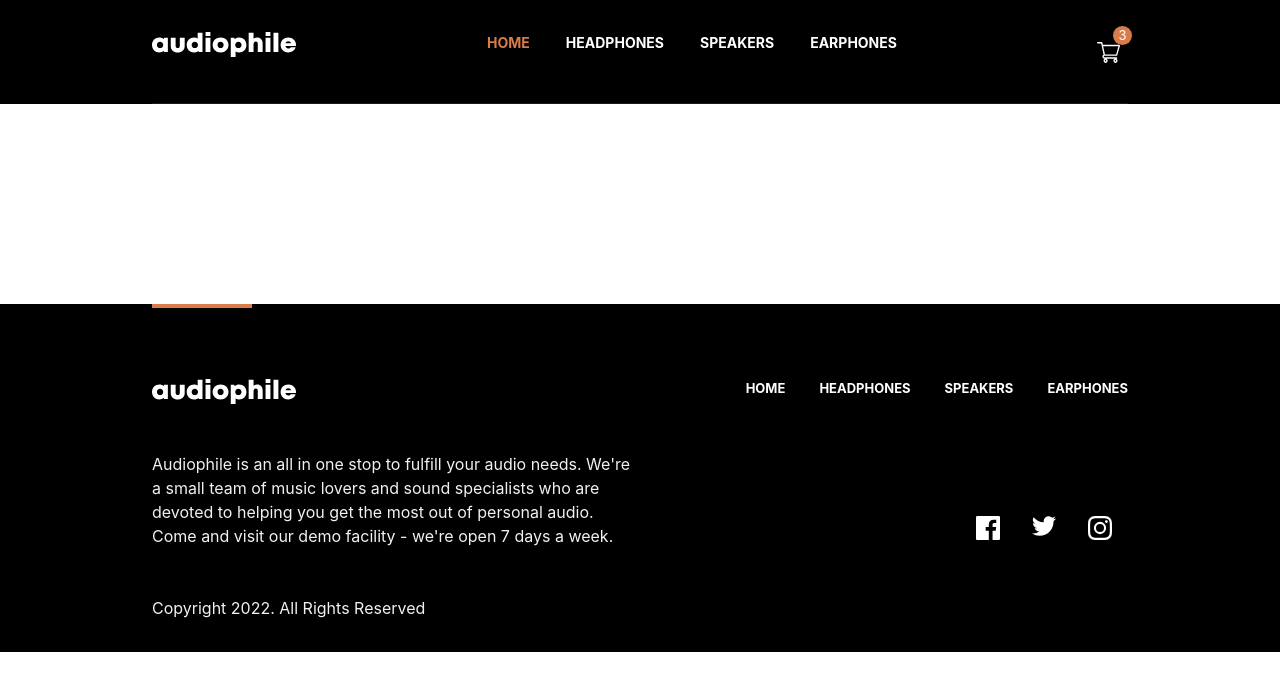
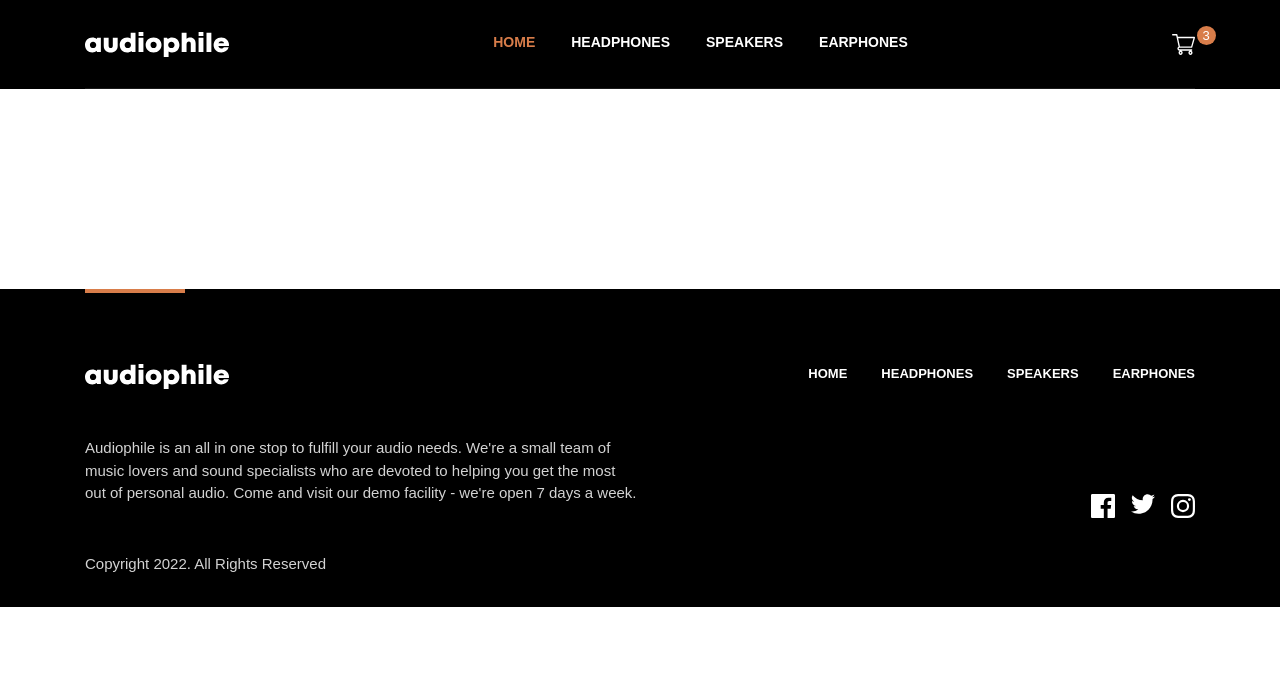
Before and after one commit to jNembhard/audiophile-ecom, a Next.js app: page / in a window 1280 px wide. Shown: the top 690 px of the page. Built offline with nearby package versions, Linux system fonts and the light colour scheme.

Commit message:
theme components and spacing update

```diff
--- a/components/organisms/Footer.tsx
+++ b/components/organisms/Footer.tsx
@@ -53,7 +53,7 @@ const Footer = (props: Props) => {
           <Text
             variant="darkBackground"
             gridArea={{ sm: "a" }}
-            color="seashell"
+            color="lightGrey"
           >
             Audiophile is an all in one stop to fulfill your audio needs.
             We&apos;re a small team of music lovers and sound specialists who
@@ -63,7 +63,7 @@ const Footer = (props: Props) => {
           <Text
             variant="darkBackground"
             gridArea={{ sm: "b" }}
-            color="seashell"
+            color="lightGrey"
           >
             Copyright {date}. All Rights Reserved
           </Text>
--- a/store/menuSlice.ts
+++ b/store/menuSlice.ts
@@ -1,5 +1,5 @@
 import { createSlice } from "@reduxjs/toolkit";
-import { RootState } from "./index";
+import { RootState } from ".";
 
 const menuSlice = createSlice({
   name: "menu",
--- a/styles/theme.ts
+++ b/styles/theme.ts
@@ -1,10 +1,14 @@
 import { extendTheme } from "@chakra-ui/react";
+import Button from "./stylecomponents/button";
+import Input from "./stylecomponents/input";
+import Text from "./stylecomponents/text";
 
 const theme = extendTheme({
   colors: {
     alabaster: "#FAFAFA",
     black: "#000000",
     onyx: "#101010",
+    lightGrey: "#d3d3d3",
     peach: "#FBAF85",
     rawSienna: "#D87D4A",
     seashell: "#F1F1F1",
@@ -13,6 +17,9 @@ const theme = extendTheme({
     borderInput: "#CFCFCF",
     borderError: "#CD2C2C",
   },
+  fonts: { heading: `'Manrope', sans-serif`, body: `'Manrope', sans-serif` },
+  sizes: { container: { lg: "72.375rem" } },
+  components: { Button, Input, Text },
   styles: {
     global: {
       body: {
```
